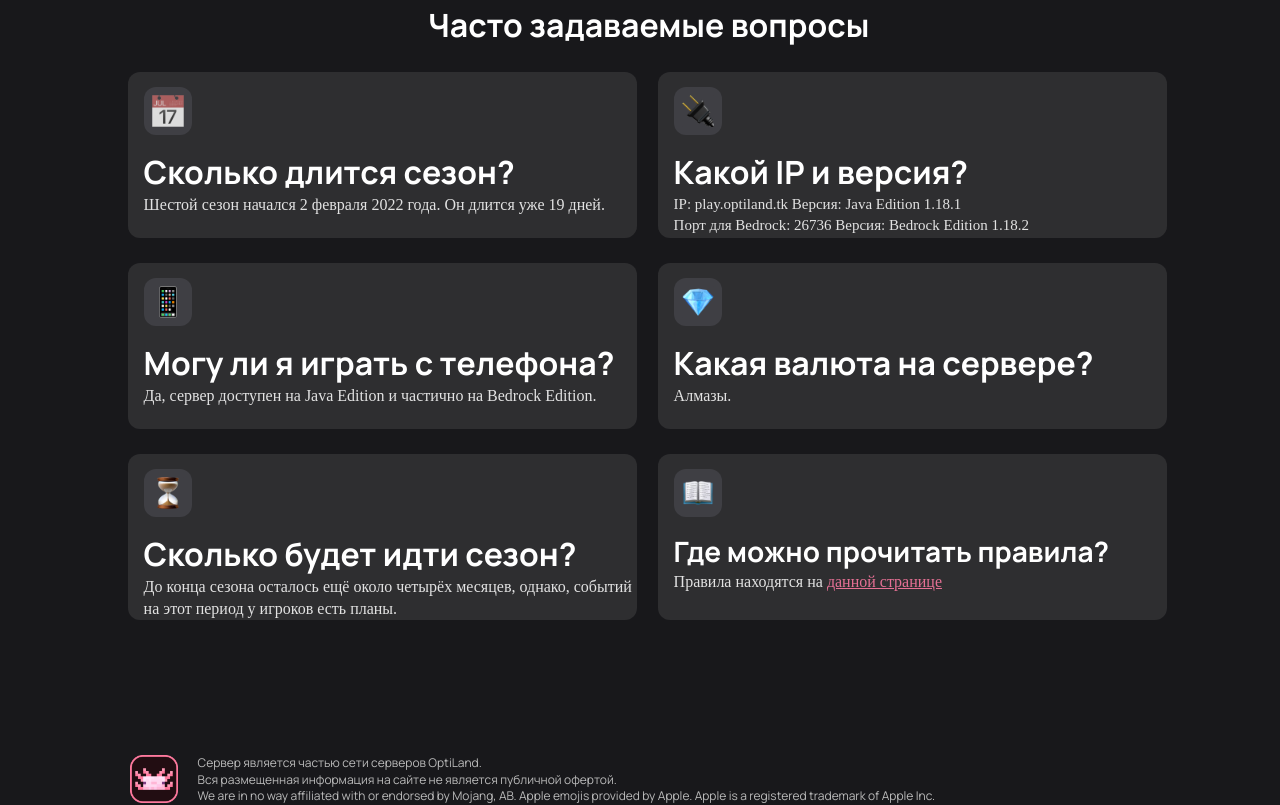
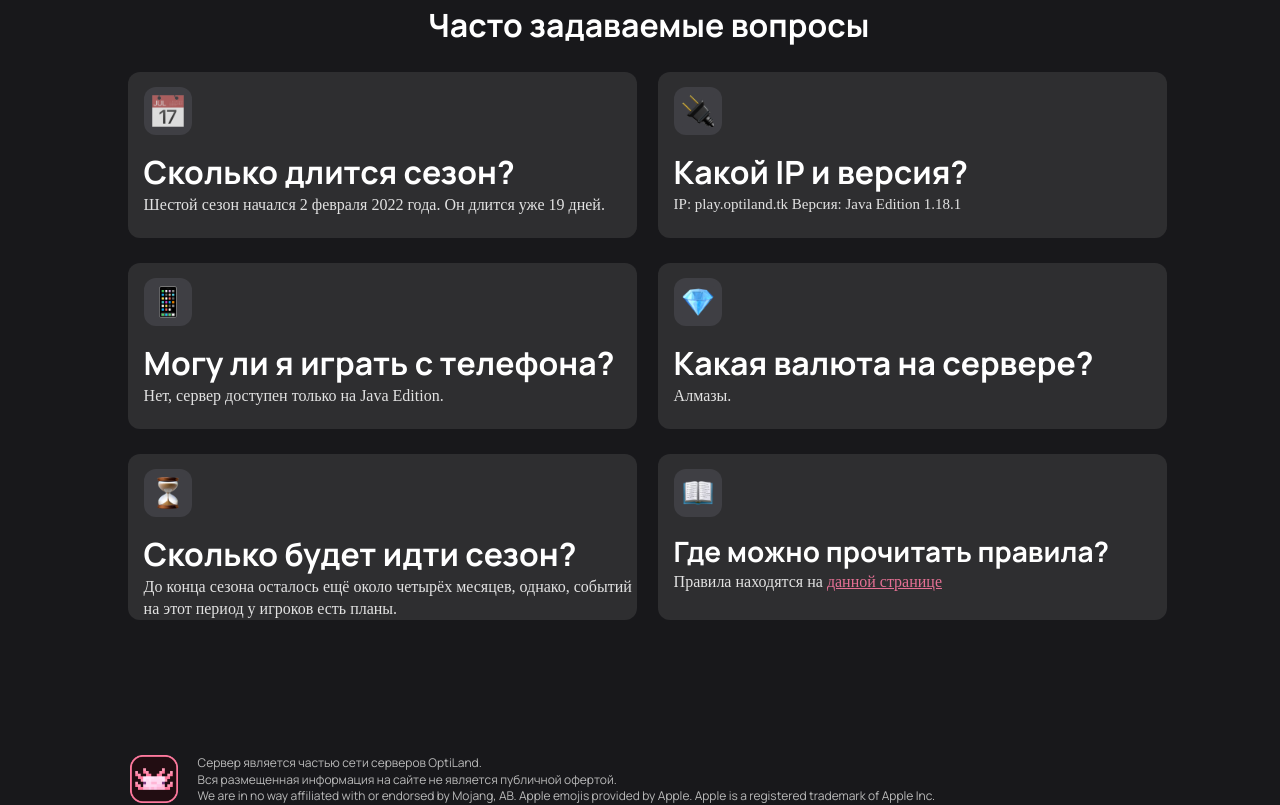
Before and after one commit to eth3rclub/optiland, a plain HTML site: page index.html in a window 1280 px wide. Shown: the part 787-1592 px from the top of the page. Drawn offline with Linux system fonts and the light colour scheme.

Commit message:
Update index.html

```diff
--- a/index.html
+++ b/index.html
@@ -14,7 +14,7 @@
     <div class="container clearfix">
       <div class="element element-1"></div>
       <button id="bold" class="_button _button-1">Главная</button>
-      <button onClick="window.location='https://discord.gg/rdsjFh6x5m';" id="bold" class="_button _button-2">Discord</button>
+      <button onClick="window.location='https://discord.gg/fjWj3Jj4Kt';" id="bold" class="_button _button-2">Discord</button>
       <button onClick="window.location='about.html';" id="bold" class="_button _button-3">Сервера</button>
       <button onClick="window.location='rules.html';" id="bold" class="_button _button-4">Правила</button>
       <button onClick="window.location='wiki.html';" id="bold" class="_button _button-5">Вики</button>
@@ -67,13 +67,13 @@
     <div class="text text-16">
       <p>IP: play.optiland.tk
 Версия: Java Edition 1.18.1</p>
-      <p>Порт для Bedrock: 26736 Версия: Bedrock Edition 1.18.2</p>
+      <p></p>
 </div>
   </div>
   <div class="container container-9 clearfix">
     <div class="element element-9"></div>
     <p id="bold" class="text text-17">Могу ли я играть с телефона?</p>
-    <p class="text text-18">Да, сервер доступен на Java Edition и частично на Bedrock Edition.</p>
+    <p class="text text-18">Нет, сервер доступен только на Java Edition.</p>
   </div>
   <div class="container container-10 clearfix">
     <div class="element element-10"></div>
```
